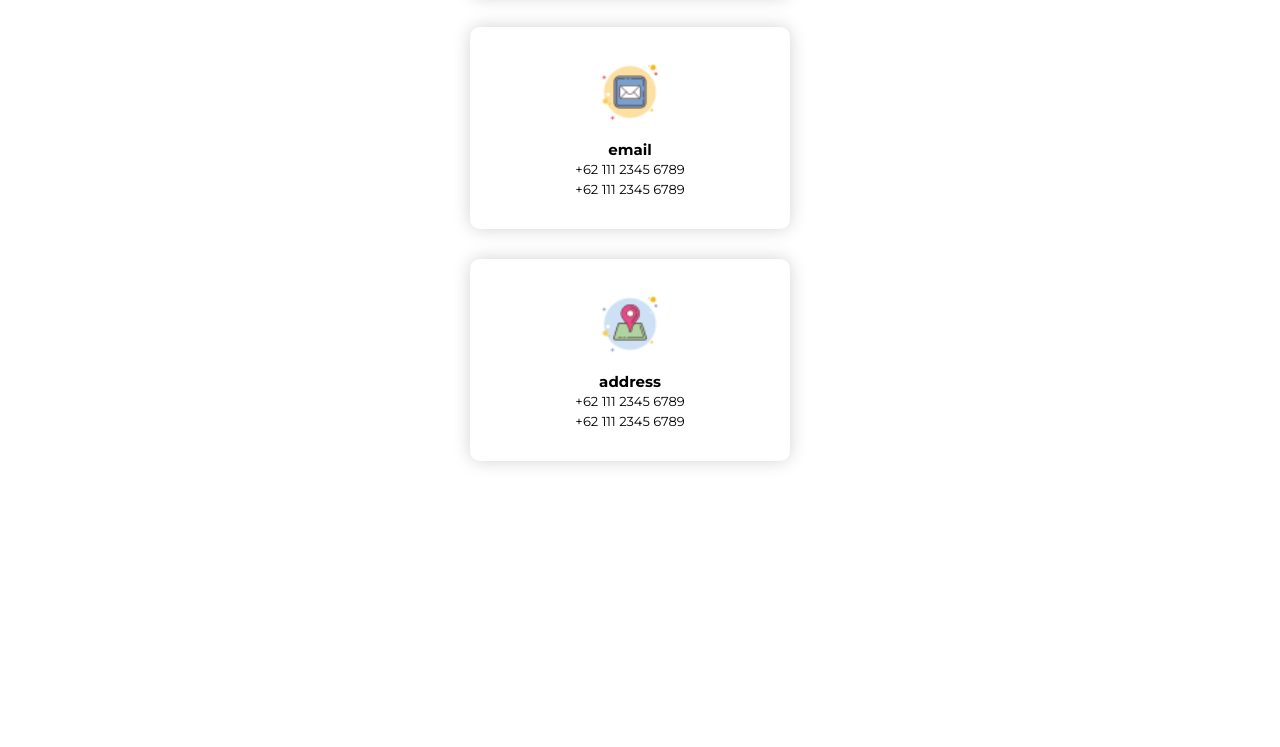
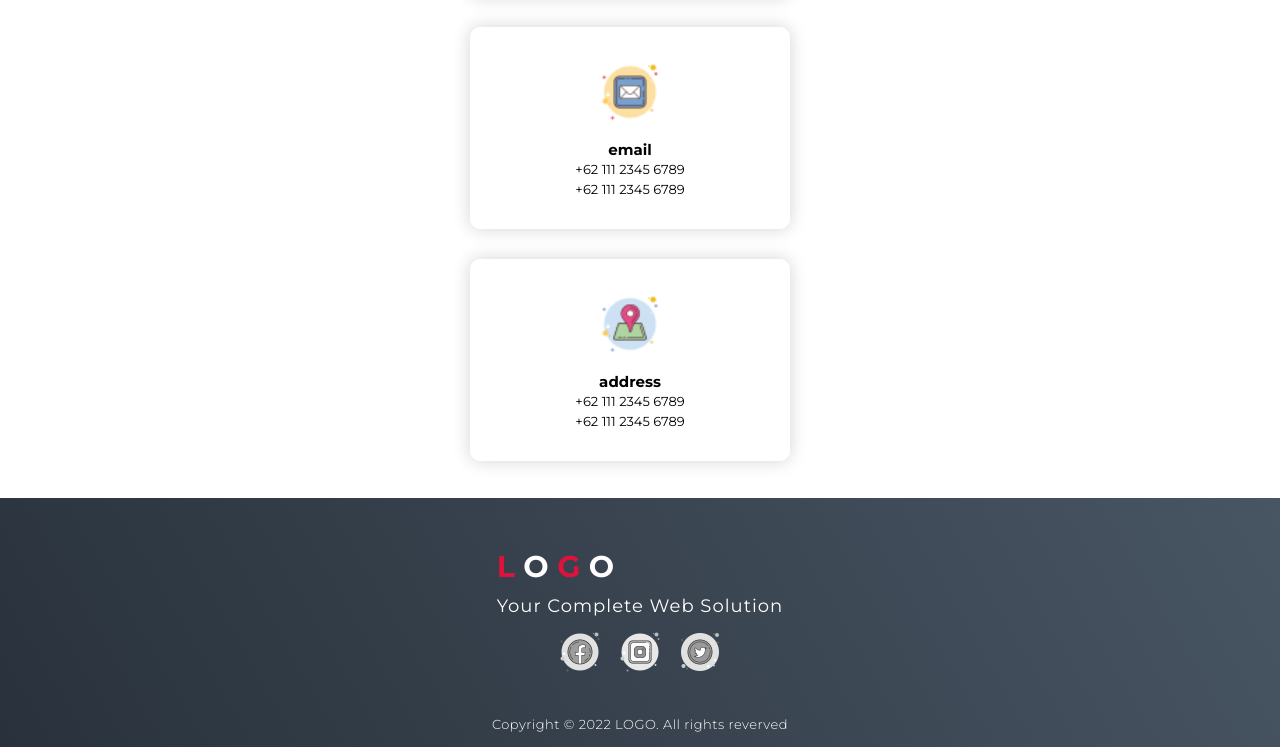
Before and after one commit to RyznKey/project, a plain HTML site: page index.html in a window 1280 px wide. Shown: the part 4042-4789 px from the top of the page. Before the commit the page ends 4540 px from the top, so only its background shows below. Drawn offline with Linux system fonts and the light colour scheme.

Commit message:
add footer

```diff
--- a/index.html
+++ b/index.html
@@ -120,7 +120,8 @@
         <div class="about container">
             <div class="col-left">
                 <div class="about-img ">
-                    <img src="./assets/image/waist-up-portrait-handsome-serious-unshaven-male-keeps-hands-together-dressed-dark-blue-shirt-has-talk-with-interlocutor-stands-against-white-wall-self-confident-man-freelancer.jpg" />
+                    <img
+                        src="./assets/image/waist-up-portrait-handsome-serious-unshaven-male-keeps-hands-together-dressed-dark-blue-shirt-has-talk-with-interlocutor-stands-against-white-wall-self-confident-man-freelancer.jpg" />
                 </div>
             </div>
             <div class="col-right">
@@ -141,7 +142,7 @@
     <section id="contact">
         <div class="contact container">
             <div>
-                <h1 class="section-title" >contact <span>info</span></h1>
+                <h1 class="section-title">contact <span>info</span></h1>
             </div>
             <div class="contact-items">
                 <div class="contact-item">
@@ -172,6 +173,29 @@
         </div>
     </section>
     <!-- End Contact Section -->
+
+    <!-- footer -->
+    <section id="footer">
+        <div class="footer container">
+            <div class="brand">
+                <h1><span>L</span> O <span>G</span> O</h1>
+                <h2>Your Complete Web Solution</h2>
+            </div>
+            <div class="social-icon">
+                <div class="social-item">
+                    <a href="#"><img src="./assets/image/icons8-facebook-50.png" /> </a>
+                </div>
+                <div class="social-item">
+                    <a href="#"><img src="./assets/image/icons8-instagram-50.png" /> </a>
+                </div>
+                <div class="social-item">
+                    <a href="#"><img src="./assets/image/icons8-twitter-circled-50.png" /> </a>
+                </div>
+            </div>
+            <p>Copyright &copy; 2022 LOGO. All rights reverved</p>
+        </div>
+    </section>
+    <!-- end footer -->
 </body>
 
 </html>
--- a/style.css
+++ b/style.css
@@ -69,6 +69,16 @@ p {
 .cta:hover {
     color: white;
     background-color: crimson;
+}
+
+.brand h1 {
+    font-size: 3rem;
+    text-transform: uppercase;
+    color: white;
+}
+
+.brand h1 span {
+    color: crimson;
 }
 /* Hero Section */
 #hero {
@@ -390,6 +400,54 @@ p {
 }
 /* end contact section */
 
+/* footer */
+#footer {
+    background-image: linear-gradient(60deg, #29323c 0%, #485563 100%);
+}
+
+#footer .footer {
+    min-height: 200px;
+    flex-direction: column;
+    padding-top: 50px;
+    padding-bottom: 10px;
+
+}
+
+#footer h2 {
+    color: white;
+    font-weight: 500;
+    font-size: 1.8rem;
+    letter-spacing: .1rem;
+    margin-top: 10px;
+    margin-bottom: 10px;
+}
+
+#footer .social-icon {
+    display: flex;
+    margin-bottom: 30px;
+}
+
+#footer .social-item {
+    height: 50px;
+    width: 50px;
+    margin: 0 5px;
+}
+
+#footer .social-item img {
+    filter: grayscale(1);
+    transition: .3s ease-in-out;
+}
+
+#footer .social-item:hover img{
+    filter:grayscale(0);
+}
+
+#footer p {
+    color:white;
+    font-size: 1.3rem;
+}
+/* end footer */
+
 /* keyframe */
 @keyframes text_reveal_box{
     50%{
```
Also changed, not shown: assets/image/icons8-facebook-50.png (added), assets/image/icons8-instagram-50.png (added), assets/image/icons8-twitter-circled-50.png (added).
